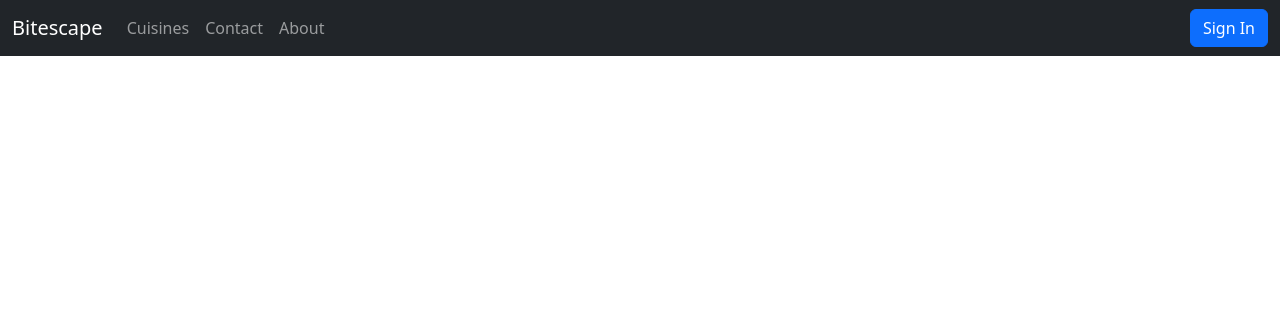
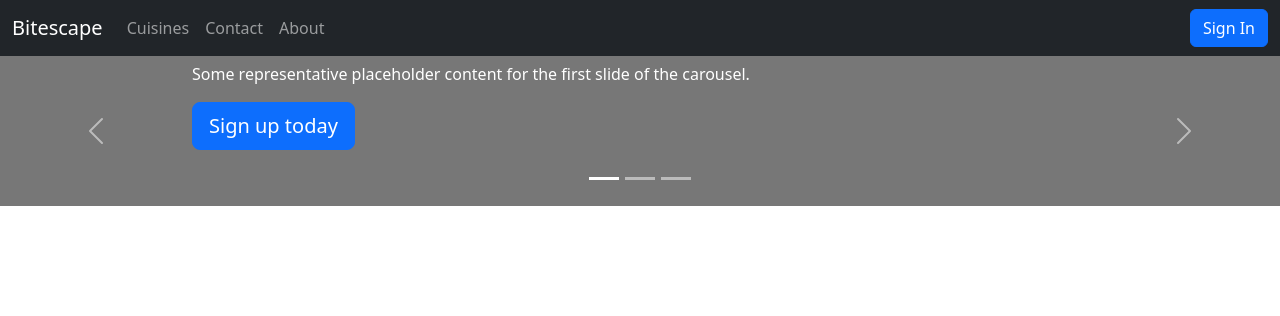
Before and after one commit to rvekeria678/bitescape, a Flask app: page / in a window 1280 px wide. Shown: the top 316 px of the page. Run offline with Flask 3, Linux system fonts and the light colour scheme; some libraries are stand-ins or nearby versions.

Commit message:
Added Navbar/Carousel to home page

```diff
--- /dev/null
+++ b/templates/carousel.html
@@ -0,0 +1,50 @@
+<div id="myCarousel" class="carousel slide" data-bs-ride="carousel">
+    <div class="carousel-indicators">
+      <button type="button" data-bs-target="#myCarousel" data-bs-slide-to="0" class="active" aria-label="Slide 1" aria-current="true"></button>
+      <button type="button" data-bs-target="#myCarousel" data-bs-slide-to="1" aria-label="Slide 2" class=""></button>
+      <button type="button" data-bs-target="#myCarousel" data-bs-slide-to="2" aria-label="Slide 3" class=""></button>
+    </div>
+    <div class="carousel-inner">
+      <div class="carousel-item active">
+        <svg class="bd-placeholder-img" width="100%" height="100%" xmlns="http://www.w3.org/2000/svg" aria-hidden="true" preserveAspectRatio="xMidYMid slice" focusable="false"><rect width="100%" height="100%" fill="#777"></rect></svg>
+
+        <div class="container">
+          <div class="carousel-caption text-start">
+            <h1>Example headline.</h1>
+            <p>Some representative placeholder content for the first slide of the carousel.</p>
+            <p><a class="btn btn-lg btn-primary" href="#">Sign up today</a></p>
+          </div>
+        </div>
+      </div>
+      <div class="carousel-item">
+        <svg class="bd-placeholder-img" width="100%" height="100%" xmlns="http://www.w3.org/2000/svg" aria-hidden="true" preserveAspectRatio="xMidYMid slice" focusable="false"><rect width="100%" height="100%" fill="#777"></rect></svg>
+
+        <div class="container">
+          <div class="carousel-caption">
+            <h1>Another example headline.</h1>
+            <p>Some representative placeholder content for the second slide of the carousel.</p>
+            <p><a class="btn btn-lg btn-primary" href="#">Learn more</a></p>
+          </div>
+        </div>
+      </div>
+      <div class="carousel-item">
+        <svg class="bd-placeholder-img" width="100%" height="100%" xmlns="http://www.w3.org/2000/svg" aria-hidden="true" preserveAspectRatio="xMidYMid slice" focusable="false"><rect width="100%" height="100%" fill="#777"></rect></svg>
+
+        <div class="container">
+          <div class="carousel-caption text-end">
+            <h1>One more for good measure.</h1>
+            <p>Some representative placeholder content for the third slide of this carousel.</p>
+            <p><a class="btn btn-lg btn-primary" href="#">Browse gallery</a></p>
+          </div>
+        </div>
+      </div>
+    </div>
+    <button class="carousel-control-prev" type="button" data-bs-target="#myCarousel" data-bs-slide="prev">
+      <span class="carousel-control-prev-icon" aria-hidden="true"></span>
+      <span class="visually-hidden">Previous</span>
+    </button>
+    <button class="carousel-control-next" type="button" data-bs-target="#myCarousel" data-bs-slide="next">
+      <span class="carousel-control-next-icon" aria-hidden="true"></span>
+      <span class="visually-hidden">Next</span>
+    </button>
+  </div>
--- a/templates/index.html
+++ b/templates/index.html
@@ -1,5 +1,5 @@
 {% extends 'base.html' %}
 {% block body %}
 {% include 'header.html' %}
-
+{% include 'carousel.html' %}
 {% endblock %}
--- /dev/null
+++ b/templates/signin.html
@@ -0,0 +1 @@
+Sign In
```
